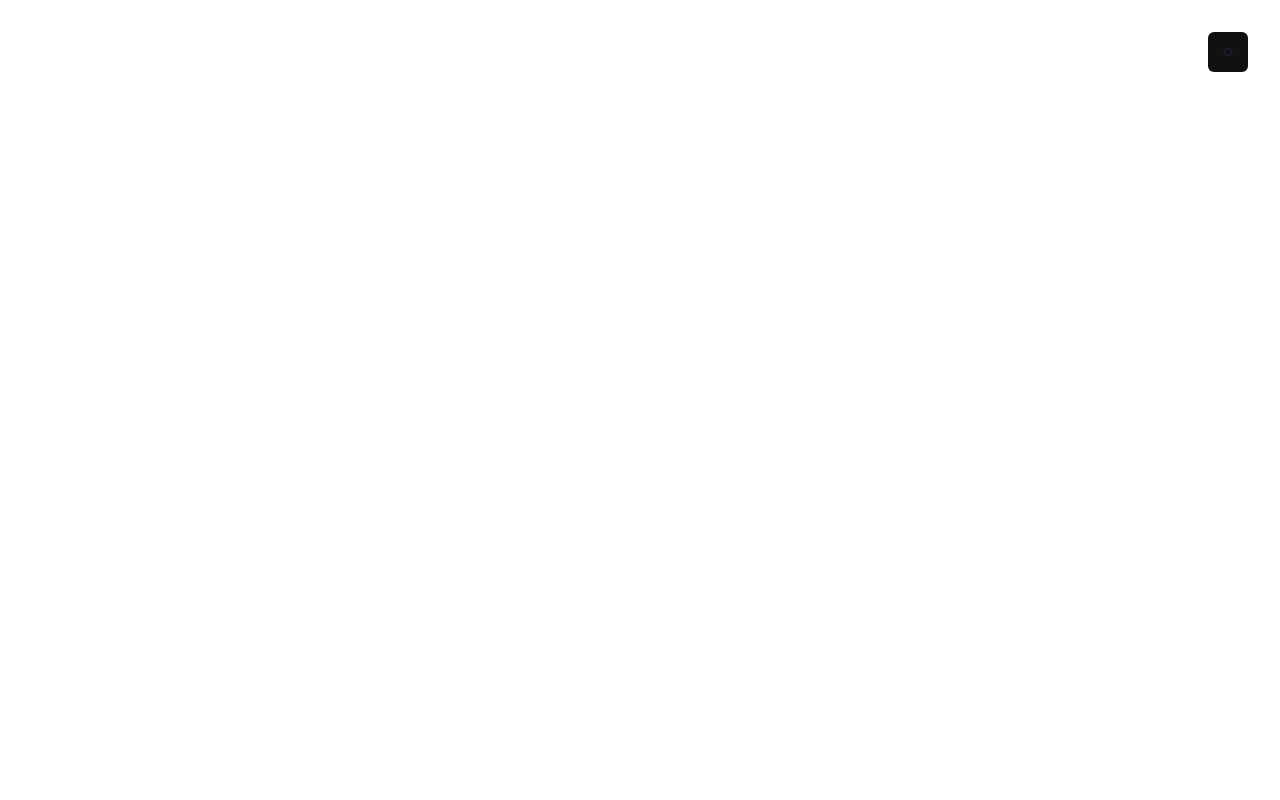
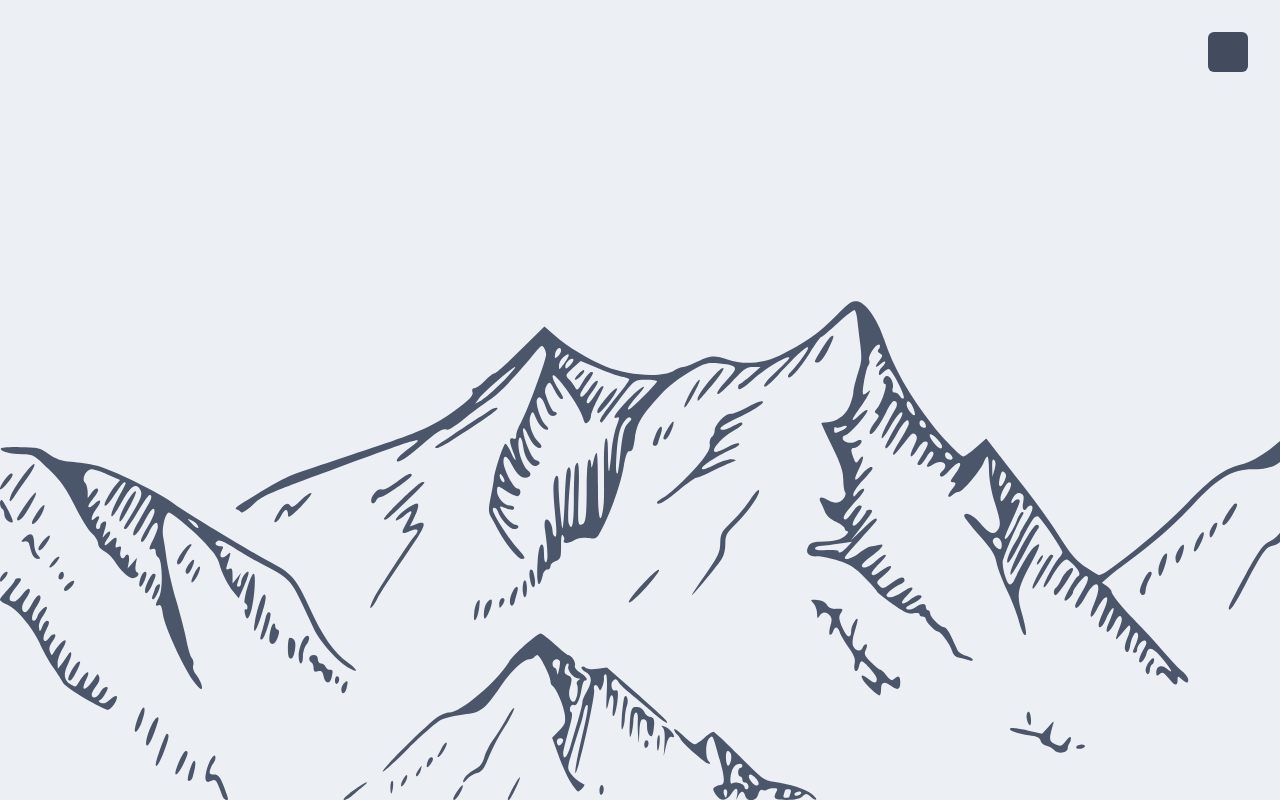
Before and after one commit to ianbandrade/plf-es-2021-1-ti5-6702100-climb, a Next.js app in the folder codigo/frontend/: page / in a window 1280 px wide. Built offline with nearby package versions, Linux system fonts and the light colour scheme; grey boxes are pictures that could not be loaded.

Commit message:
add: dark/light style and bg cover

```diff
--- a/codigo/frontend/src/components/layout/ThemeToggle.tsx
+++ b/codigo/frontend/src/components/layout/ThemeToggle.tsx
@@ -1,14 +1,17 @@
 import { IconButton } from "@chakra-ui/button";
 import { useColorMode } from "@chakra-ui/color-mode";
 import { RiMoonFill, RiSunLine } from "react-icons/ri";
+import {colors} from '../../styles/customTheme'
+
+const LIGHT = 'light';
 
 const ThemeToggle = () => {
   const { colorMode, toggleColorMode } = useColorMode();
   return (
     <IconButton
       aria-label="theme toggle"
-      backgroundColor={colorMode === 'light'? '#f4f4f4': "#111"}
-      icon={colorMode === "light" ? <RiMoonFill /> : <RiSunLine />}
+      backgroundColor={colorMode === LIGHT? colors.light.Nord4: colors.dark.Nord2}
+      icon={colorMode === LIGHT ? <RiMoonFill /> : <RiSunLine />}
       onClick={toggleColorMode}
     />
   );
--- a/codigo/frontend/src/pages/index.tsx
+++ b/codigo/frontend/src/pages/index.tsx
@@ -1,9 +1,14 @@
-import { Box } from "@chakra-ui/layout";
+import { Box } from "@chakra-ui/react"
 
 const Home = () => {
   return (
-    <Box mb={8} w="full">
-    </Box>
+    <>
+       <Box
+      backgroundImage="url('/assets/background-image.png')"
+      backgroundPosition="center"
+      backgroundRepeat="no-repeat"
+        />
+    </>
   );
 };
 
--- a/codigo/frontend/src/styles/customTheme.ts
+++ b/codigo/frontend/src/styles/customTheme.ts
@@ -1,12 +1,52 @@
 import { theme, extendTheme } from "@chakra-ui/react";
+import { mode } from '@chakra-ui/theme-tools';
+
+export const colors = {
+  "dark": {
+    "Nord0" : "#2E3440",
+    "Nord1": "#3B4252",
+    "Nord2": "#434C5E",
+  },
+  "light": {
+    "Nord4": "#D8DEE9",
+    "Nord5": "#E5E9F0",
+    "Nord6": "#ECEFF4",
+  },
+  "aurora": {
+    "Nord7": "#8FBCBB",
+    "Nord8": "#88C0D0",
+    "Nord9": "#81A1C1",
+    "Nord10": "#5E81AC",
+    "Nord11": "#BF616A",
+    "Nord12": "#D08770",
+    "Nord13": "#EBCB8B",
+    "Nord14": "#A3BE8C",
+    "Nord15": "#B48EAD"
+  }
+}
 
 const customTheme = extendTheme({
+
+  styles: {
+    global: props => ({
+      body: {
+        color: mode(colors.dark.Nord2, colors.light.Nord4)(props),
+        bg: mode(colors.light.Nord6, colors.dark.Nord0)(props),
+        backgroundImage: 'url("/assets/background-image.svg")',
+        backgroundSize: 'cover',
+        backgroundRepeat: 'no-repeat',
+      },
+    }),
+  },
+
   fonts: {
     ...theme.fonts,
     /** Example */
     // body: "Work Sans, sans-serif",
     // heading: "Markazi Text, serif",
   },
+
+
   colors: {
     ...theme.colors,
     /** Example */
--- a/codigo/frontend/src/styles/globals.css
+++ b/codigo/frontend/src/styles/globals.css
@@ -6,3 +6,7 @@
   list-style: none;
   border: 0;
 }
+
+html {
+  min-height: 100vh;
+}
```
Also changed, not shown: codigo/frontend/public/assets/background-image.svg (added).
